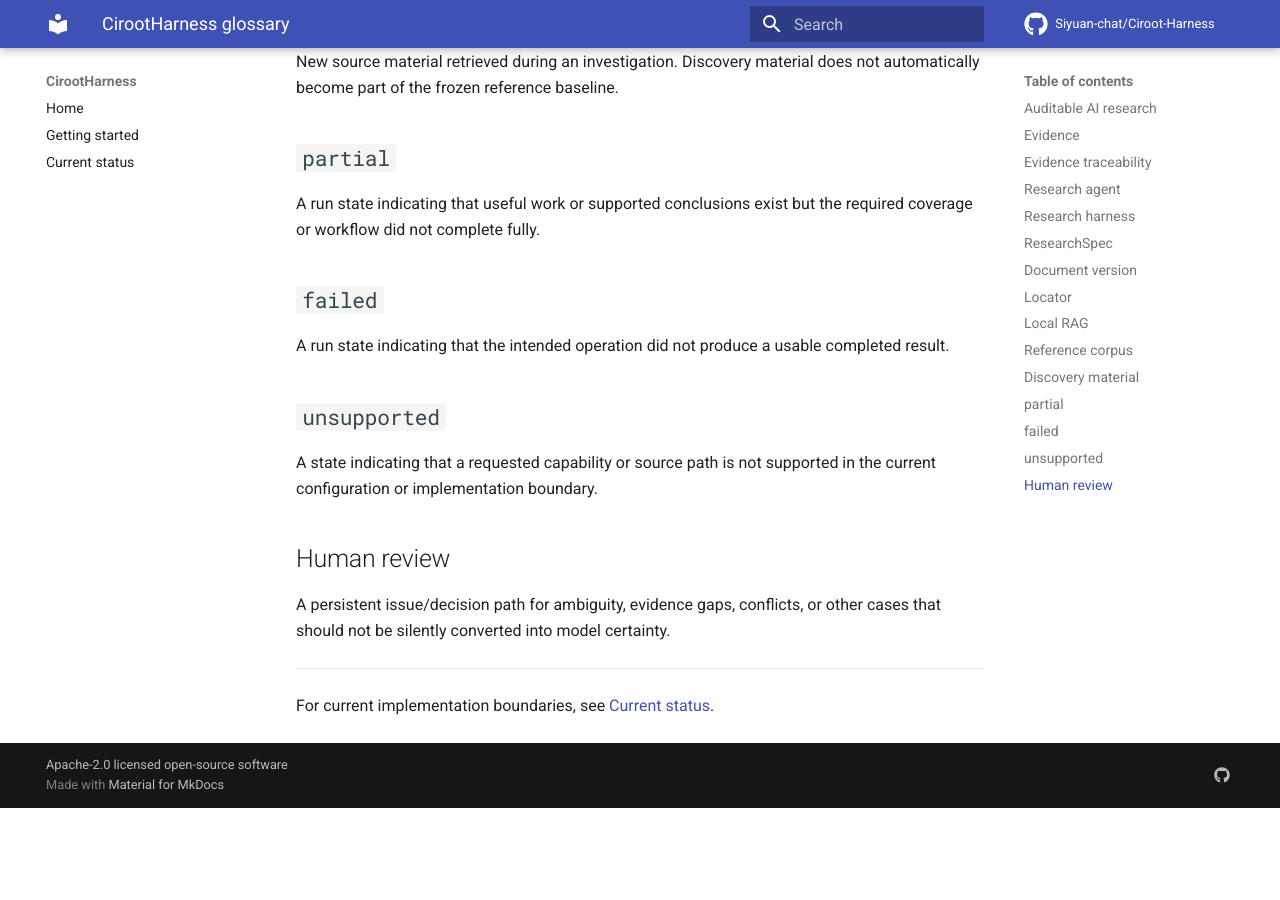
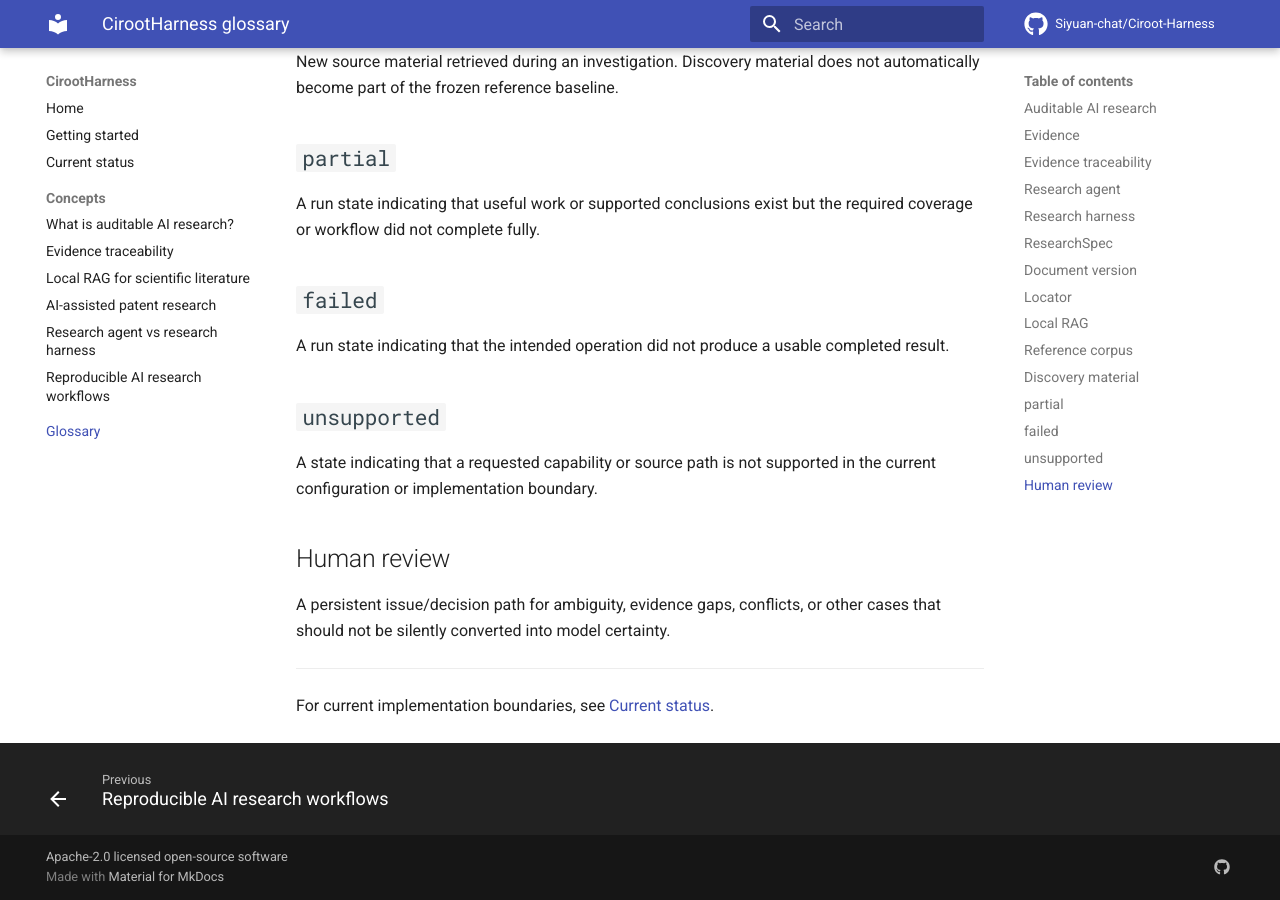
Before and after one commit to Siyuan-chat/Ciroot-Harness, an MkDocs documentation site: the page built from docs/site/glossary.md, in a window 1280 px wide and 900 px high, scrolled down 1629 px. Built offline with MkDocs 1.6.1 and Material for MkDocs 9.7.7, drawn with Linux system fonts in a browser that asks for light colours; comment, search, counter and statistics services are not loaded; before the commit the page ends 2437 px from its top, so only the background shows below that.

Commit message:
docs: add GEO answer pages to site navigation

```diff
--- a/mkdocs.yml
+++ b/mkdocs.yml
@@ -36,6 +36,14 @@ nav:
   - Home: index.md
   - Getting started: getting-started.md
   - Current status: current-status.md
+  - Concepts:
+      - What is auditable AI research?: concepts/auditable-ai-research.md
+      - Evidence traceability: concepts/evidence-traceability.md
+      - Local RAG for scientific literature: concepts/local-rag-scientific-literature.md
+      - AI-assisted patent research: concepts/ai-patent-research.md
+      - Research agent vs research harness: concepts/research-agent-vs-research-harness.md
+      - Reproducible AI research workflows: concepts/reproducible-ai-research-workflows.md
+  - Glossary: glossary.md
 
 extra:
   social:
```
